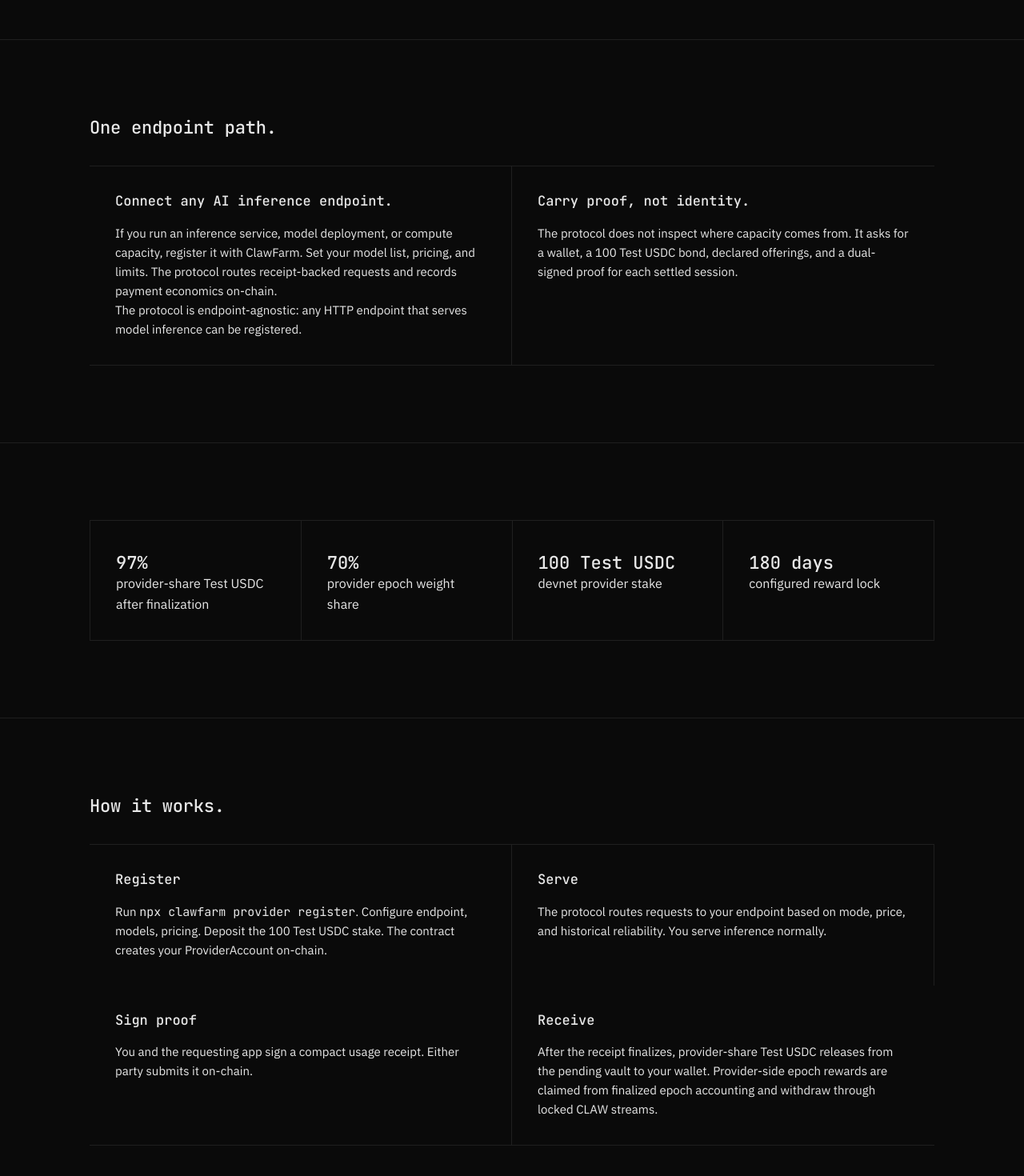
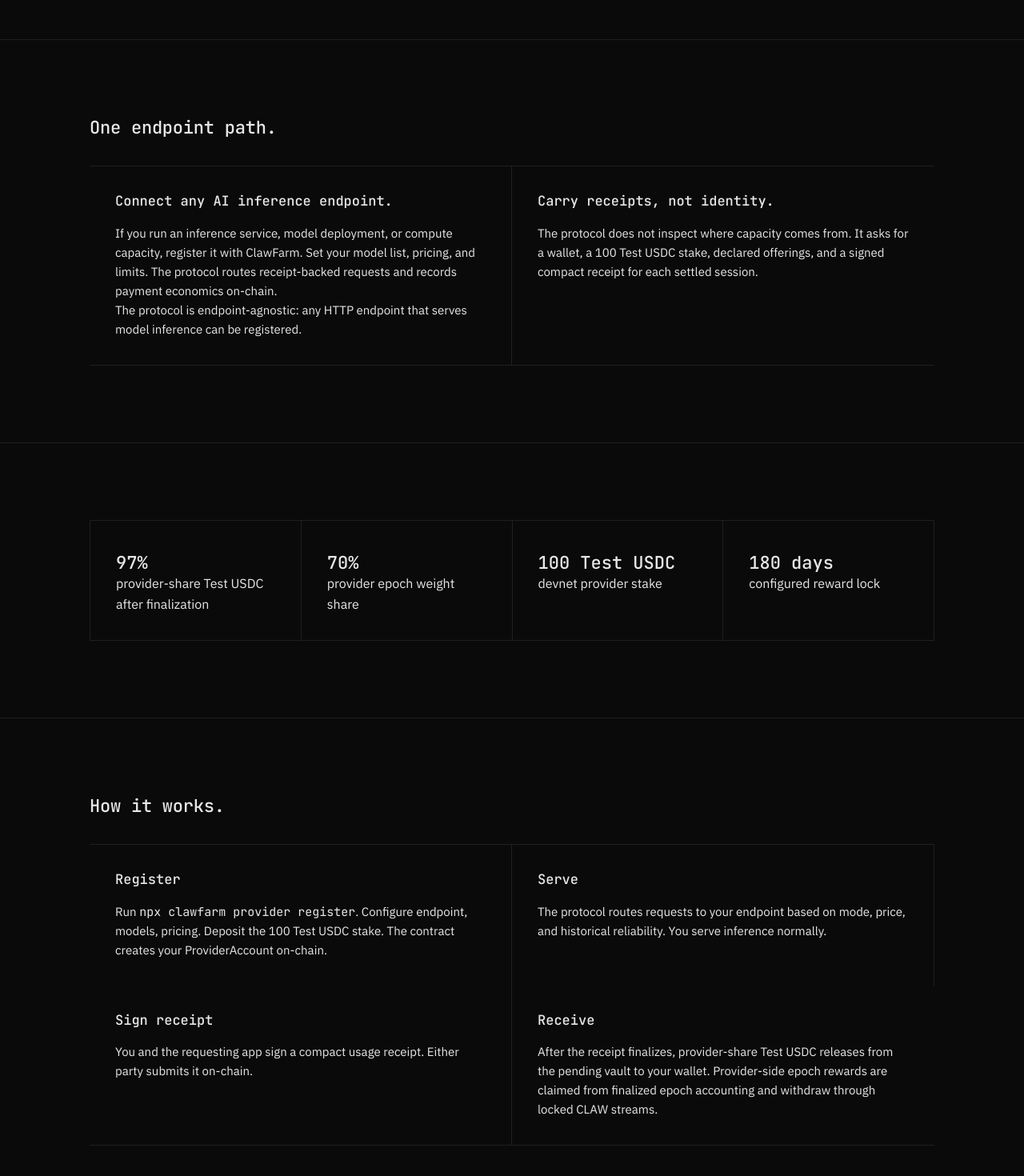
Before and after one commit to clawfarm-protocol/clawfarm-site, a Next.js app: page /install in a window 1280 px wide. Shown: the part 494-1964 px from the top of the page at 80% size. Built offline with nearby package versions, Linux system fonts and the light colour scheme.

Commit message:
fix: remove stale provider proof wording

```diff
--- a/app/install/page.tsx
+++ b/app/install/page.tsx
@@ -47,10 +47,10 @@ export default function InstallPage() {
               </p>
             </article>
             <article className="border-panel">
-              <h3>Carry proof, not identity.</h3>
+              <h3>Carry receipts, not identity.</h3>
               <p>
                 The protocol does not inspect where capacity comes from. It asks for a
-                wallet, a 100 Test USDC bond, declared offerings, and a dual-signed proof for
+                wallet, a 100 Test USDC stake, declared offerings, and a signed compact receipt for
                 each settled session.
               </p>
             </article>
@@ -102,7 +102,7 @@ export default function InstallPage() {
               </p>
             </article>
             <article className="border-panel">
-              <h3>Sign proof</h3>
+              <h3>Sign receipt</h3>
               <p>
                 You and the requesting app sign a compact usage receipt. Either party submits
                 it on-chain.
--- a/app/providers/page.tsx
+++ b/app/providers/page.tsx
@@ -2,7 +2,7 @@ import type { Metadata } from 'next'
 
 export const metadata: Metadata = {
   title: 'Providers — ClawFarm',
-  description: 'Provider registration surface for anonymous ClawFarm inference endpoints, dual-signed proof settlement, and challenger-driven enforcement.',
+  description: 'Provider registration surface for ClawFarm inference endpoints, compact receipt settlement, pending USDC revenue, and challenger-driven enforcement.',
   alternates: { canonical: '/providers' },
 }
 
```
